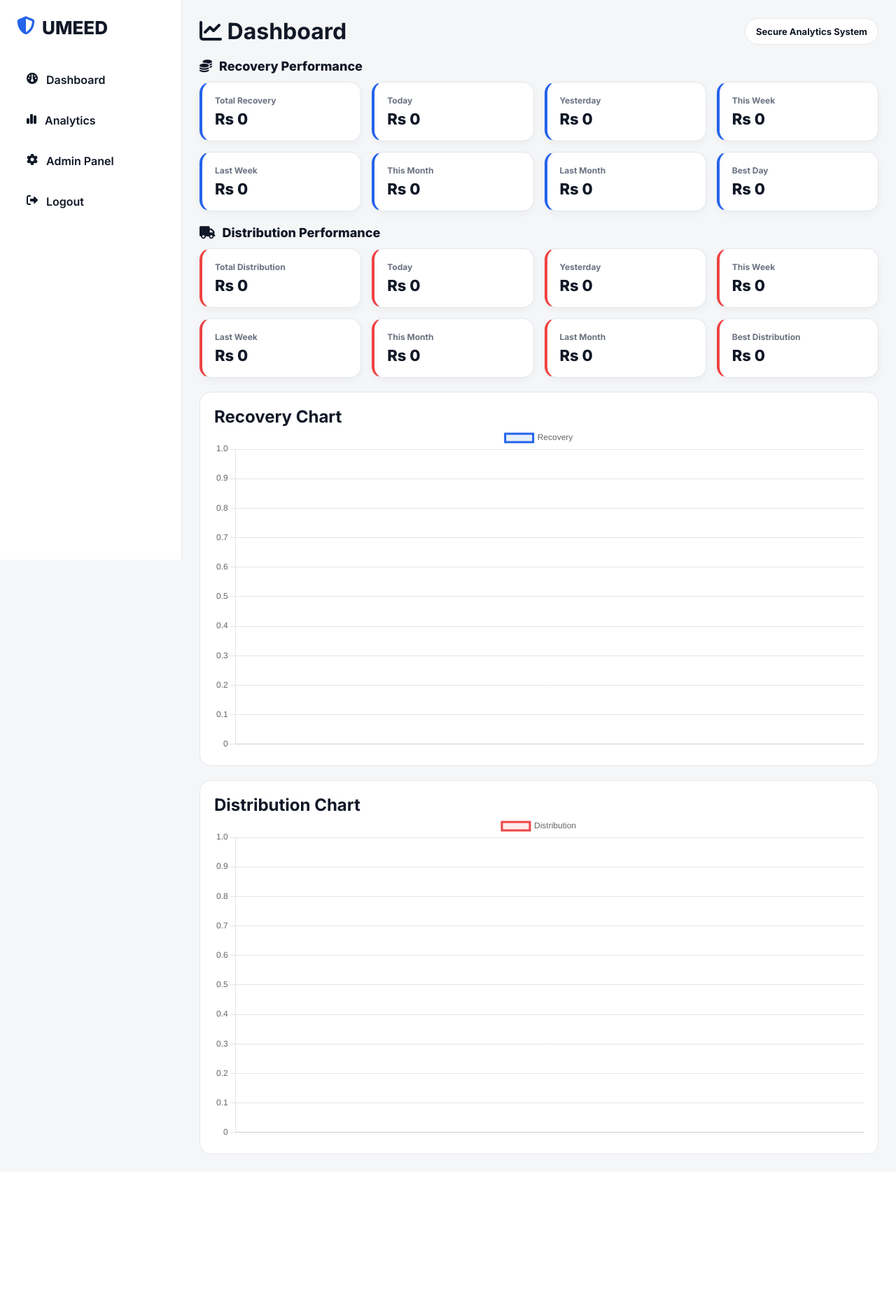
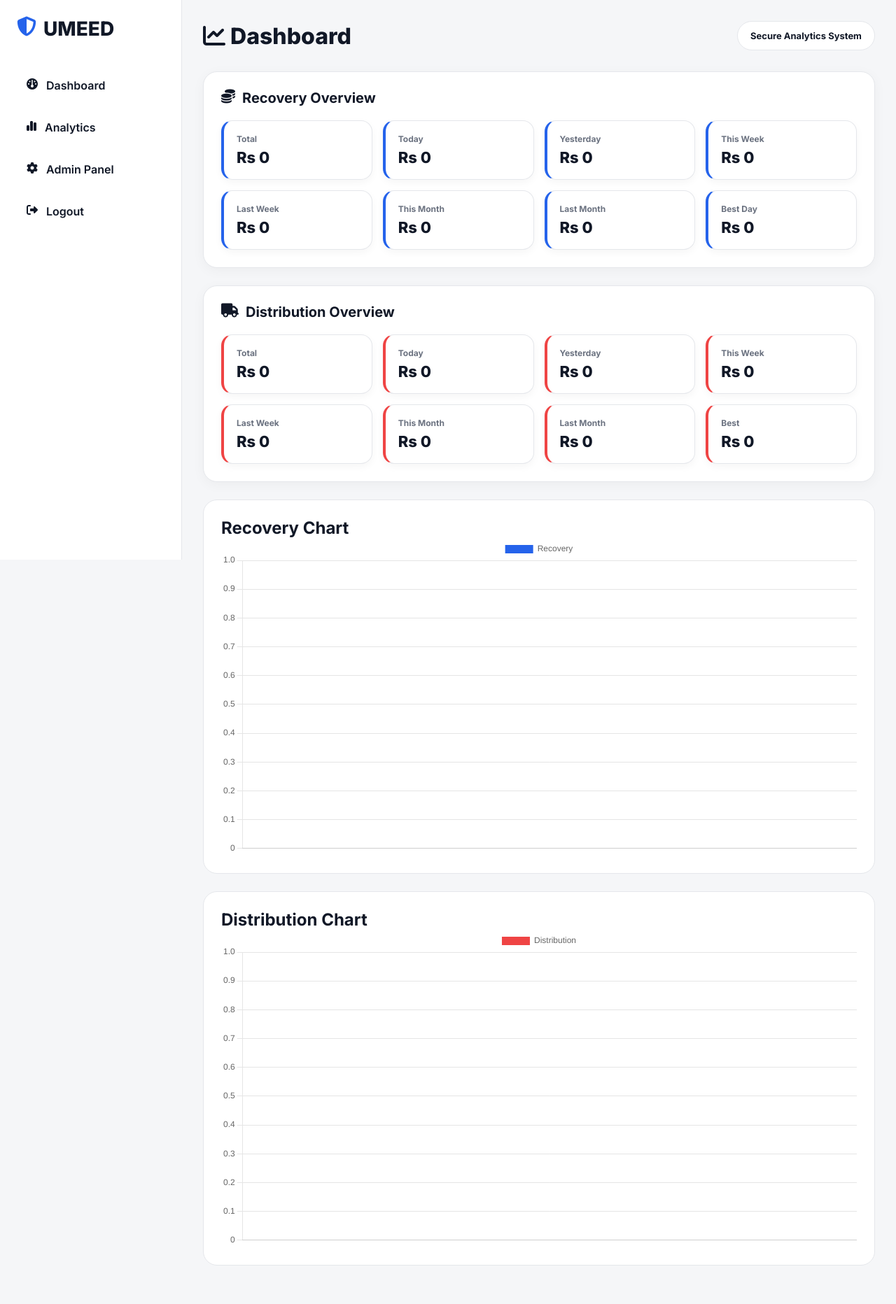
Before and after one commit to Rawish007/dashboard, a Flask app: page / in a window 1280 px wide. Shown: the whole page at 70% size. Before the commit the page ends 1650 px from the top, so only its background shows below. Run offline with Flask 3, Linux system fonts and the light colour scheme; the visitor is signed in with stand-in values (Sample User, id 1); data that the repository does not hold is empty.

Commit message:
Update dashboard.html

```diff
--- a/templates/dashboard.html
+++ b/templates/dashboard.html
@@ -15,7 +15,7 @@
 
 <style>
 
-/* RESET */
+/* SAME ADMIN RESET */
 *{
     margin:0;
     padding:0;
@@ -29,7 +29,7 @@ body{
     color:#111827;
 }
 
-/* SIDEBAR (SAME ADMIN STYLE) */
+/* SIDEBAR (SAME AS ADMIN) */
 .sidebar{
     width:260px;
     height:100vh;
@@ -40,9 +40,9 @@ body{
 }
 
 .logo{
-    font-size:26px;
-    font-weight:900;
-    margin-bottom:35px;
+    font-size:28px;
+    font-weight:800;
+    margin-bottom:40px;
     display:flex;
     gap:10px;
 }
@@ -53,11 +53,11 @@ body{
     display:flex;
     gap:12px;
     padding:14px;
-    margin-bottom:10px;
+    margin-bottom:12px;
+    border-radius:14px;
     text-decoration:none;
     color:#111827;
     font-weight:600;
-    border-radius:12px;
 }
 
 .menu a:hover{
@@ -69,37 +69,49 @@ body{
 .main{
     margin-left:260px;
     width:100%;
-    padding:25px;
+    padding:30px;
 }
 
-/* TOPBAR */
+/* TOPBAR (SAME STYLE) */
 .topbar{
     display:flex;
     justify-content:space-between;
     align-items:center;
-    margin-bottom:20px;
+    margin-bottom:30px;
+}
+
+.topbar h1{
+    font-size:32px;
+    font-weight:800;
 }
 
 .badge{
-    padding:10px 15px;
-    border-radius:999px;
     background:#fff;
     border:1px solid #e5e7eb;
+    padding:12px 18px;
+    border-radius:999px;
     font-size:13px;
     font-weight:700;
 }
 
-/* SECTION TITLE */
-.section-title{
-    margin:20px 0 12px;
-    font-size:18px;
-    font-weight:900;
+/* BOX STYLE SAME ADMIN */
+.box{
+    background:#fff;
+    border:1px solid #e5e7eb;
+    border-radius:20px;
+    padding:25px;
+    margin-bottom:25px;
+    box-shadow:0 4px 18px rgba(0,0,0,0.04);
+}
+
+.box h2{
+    font-size:20px;
+    margin-bottom:20px;
     display:flex;
-    align-items:center;
     gap:10px;
 }
 
-/* CARDS (ADMIN STYLE BUT MORE REALISTIC) */
+/* CARDS SAME ADMIN STYLE */
 .cards{
     display:grid;
     grid-template-columns:repeat(auto-fit,minmax(210px,1fr));
@@ -112,11 +124,6 @@ body{
     border-radius:16px;
     border:1px solid #e5e7eb;
     box-shadow:0 4px 12px rgba(0,0,0,0.04);
-    transition:0.3s;
-}
-
-.card:hover{
-    transform:translateY(-3px);
 }
 
 .card h3{
@@ -143,10 +150,20 @@ body{
 /* CHART BOX */
 .chart-box{
     background:#fff;
-    padding:20px;
-    margin-top:20px;
-    border-radius:16px;
     border:1px solid #e5e7eb;
+    border-radius:20px;
+    padding:25px;
+    margin-bottom:25px;
+}
+
+/* TABLE SAME ADMIN */
+.table-box{
+    background:#fff;
+    border:1px solid #e5e7eb;
+    border-radius:20px;
+    padding:25px;
+    overflow:auto;
+    margin-bottom:25px;
 }
 
 /* MOBILE */
@@ -192,7 +209,7 @@ body{
 <!-- MAIN -->
 <div class="main">
 
-    <!-- TOP -->
+    <!-- TOPBAR -->
     <div class="topbar">
 
         <h1><i class="fa-solid fa-chart-line"></i> Dashboard</h1>
@@ -204,13 +221,12 @@ body{
     </div>
 
     <!-- ================= RECOVERY ================= -->
-    <div class="section-title">
-        <i class="fa-solid fa-coins"></i> Recovery Performance
-    </div>
+    <div class="box">
+        <h2><i class="fa-solid fa-coins"></i> Recovery Overview</h2>
 
         <div class="cards">
 
-        <div class="card recovery"><h3>Total Recovery</h3><p>Rs {{ total or 0 }}</p></div>
+            <div class="card recovery"><h3>Total</h3><p>Rs {{ total or 0 }}</p></div>
             <div class="card recovery"><h3>Today</h3><p>Rs {{ today_total or 0 }}</p></div>
             <div class="card recovery"><h3>Yesterday</h3><p>Rs {{ yesterday_total or 0 }}</p></div>
             <div class="card recovery"><h3>This Week</h3><p>Rs {{ this_week or 0 }}</p></div>
@@ -220,23 +236,24 @@ body{
             <div class="card recovery"><h3>Best Day</h3><p>Rs {{ best_day or 0 }}</p></div>
 
         </div>
+    </div>
 
     <!-- ================= DISTRIBUTION ================= -->
-    <div class="section-title">
-        <i class="fa-solid fa-truck"></i> Distribution Performance
-    </div>
+    <div class="box">
+        <h2><i class="fa-solid fa-truck"></i> Distribution Overview</h2>
 
         <div class="cards">
 
-        <div class="card distribution"><h3>Total Distribution</h3><p>Rs {{ distribution_total or 0 }}</p></div>
+            <div class="card distribution"><h3>Total</h3><p>Rs {{ distribution_total or 0 }}</p></div>
             <div class="card distribution"><h3>Today</h3><p>Rs {{ distribution_today or 0 }}</p></div>
             <div class="card distribution"><h3>Yesterday</h3><p>Rs {{ distribution_yesterday or 0 }}</p></div>
             <div class="card distribution"><h3>This Week</h3><p>Rs {{ distribution_this_week or 0 }}</p></div>
             <div class="card distribution"><h3>Last Week</h3><p>Rs {{ distribution_last_week or 0 }}</p></div>
             <div class="card distribution"><h3>This Month</h3><p>Rs {{ distribution_this_month or 0 }}</p></div>
             <div class="card distribution"><h3>Last Month</h3><p>Rs {{ distribution_last_month or 0 }}</p></div>
-        <div class="card distribution"><h3>Best Distribution</h3><p>Rs {{ best_distribution or 0 }}</p></div>
+            <div class="card distribution"><h3>Best</h3><p>Rs {{ best_distribution or 0 }}</p></div>
 
+        </div>
     </div>
 
     <!-- ================= CHARTS ================= -->
@@ -252,42 +269,35 @@ body{
 
 </div>
 
+<!-- CHART -->
 <script>
 
-const recoveryLabels = {{ labels|default([])|tojson }};
-const recoveryData = {{ amounts|default([])|tojson }};
+const rLabels = {{ labels|default([])|tojson }};
+const rData = {{ amounts|default([])|tojson }};
 
-const distributionLabels = {{ distribution_labels|default([])|tojson }};
-const distributionData = {{ distribution_values|default([])|tojson }};
+const dLabels = {{ distribution_labels|default([])|tojson }};
+const dData = {{ distribution_values|default([])|tojson }};
 
-/* RECOVERY */
 new Chart(document.getElementById('recoveryChart'), {
-    type:'line',
+    type:'bar',
     data:{
-        labels:recoveryLabels,
+        labels:rLabels,
         datasets:[{
             label:'Recovery',
-            data:recoveryData,
-            borderColor:'#2563eb',
-            backgroundColor:'rgba(37,99,235,0.1)',
-            fill:true,
-            tension:0.4
+            data:rData,
+            backgroundColor:'#2563eb'
         }]
     }
 });
 
-/* DISTRIBUTION */
 new Chart(document.getElementById('distributionChart'), {
-    type:'line',
+    type:'bar',
     data:{
-        labels:distributionLabels,
+        labels:dLabels,
         datasets:[{
             label:'Distribution',
-            data:distributionData,
-            borderColor:'#ef4444',
-            backgroundColor:'rgba(239,68,68,0.1)',
-            fill:true,
-            tension:0.4
+            data:dData,
+            backgroundColor:'#ef4444'
         }]
     }
 });
```
Lines whose indentation alone changed are shown as unchanged.
